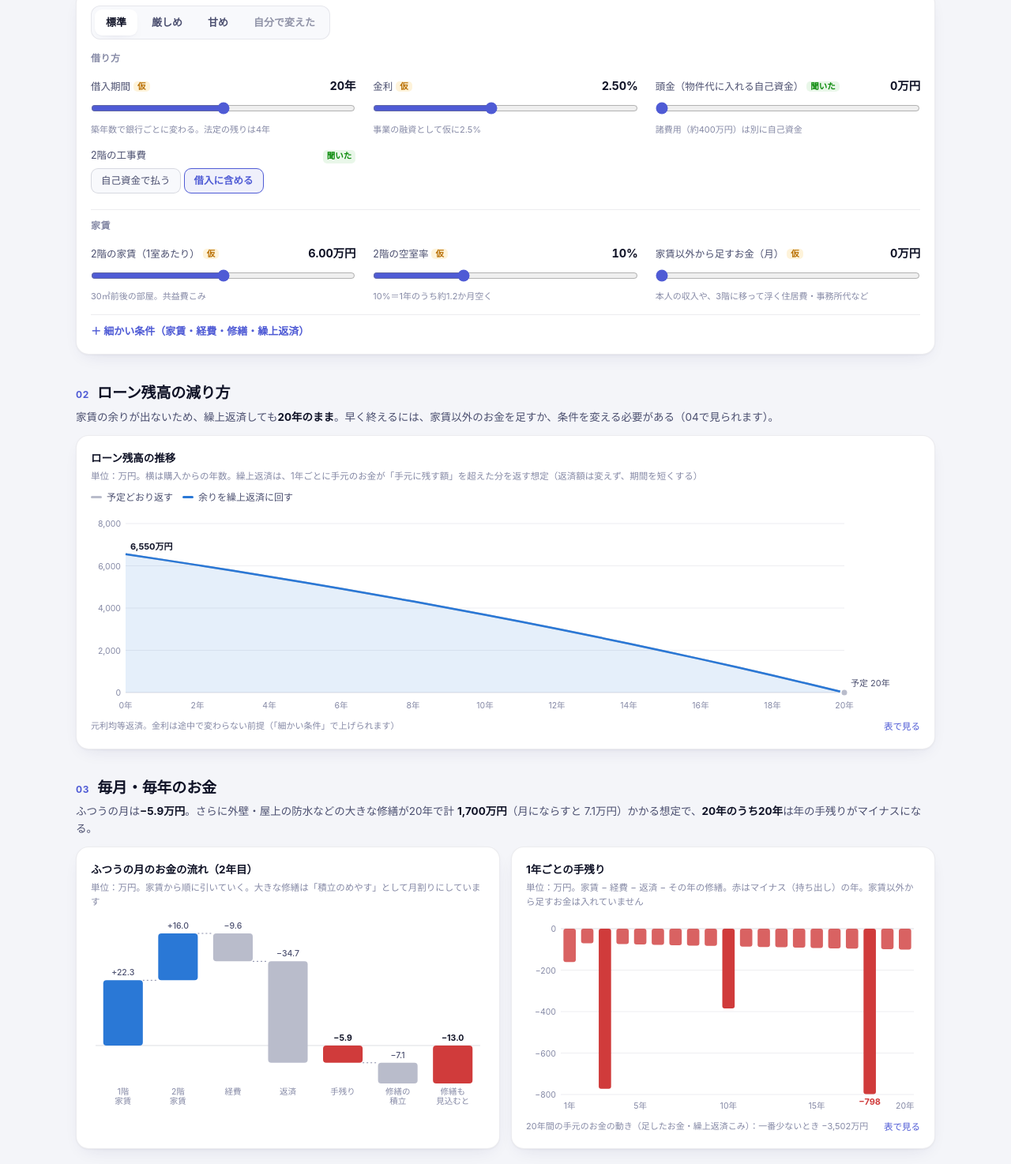
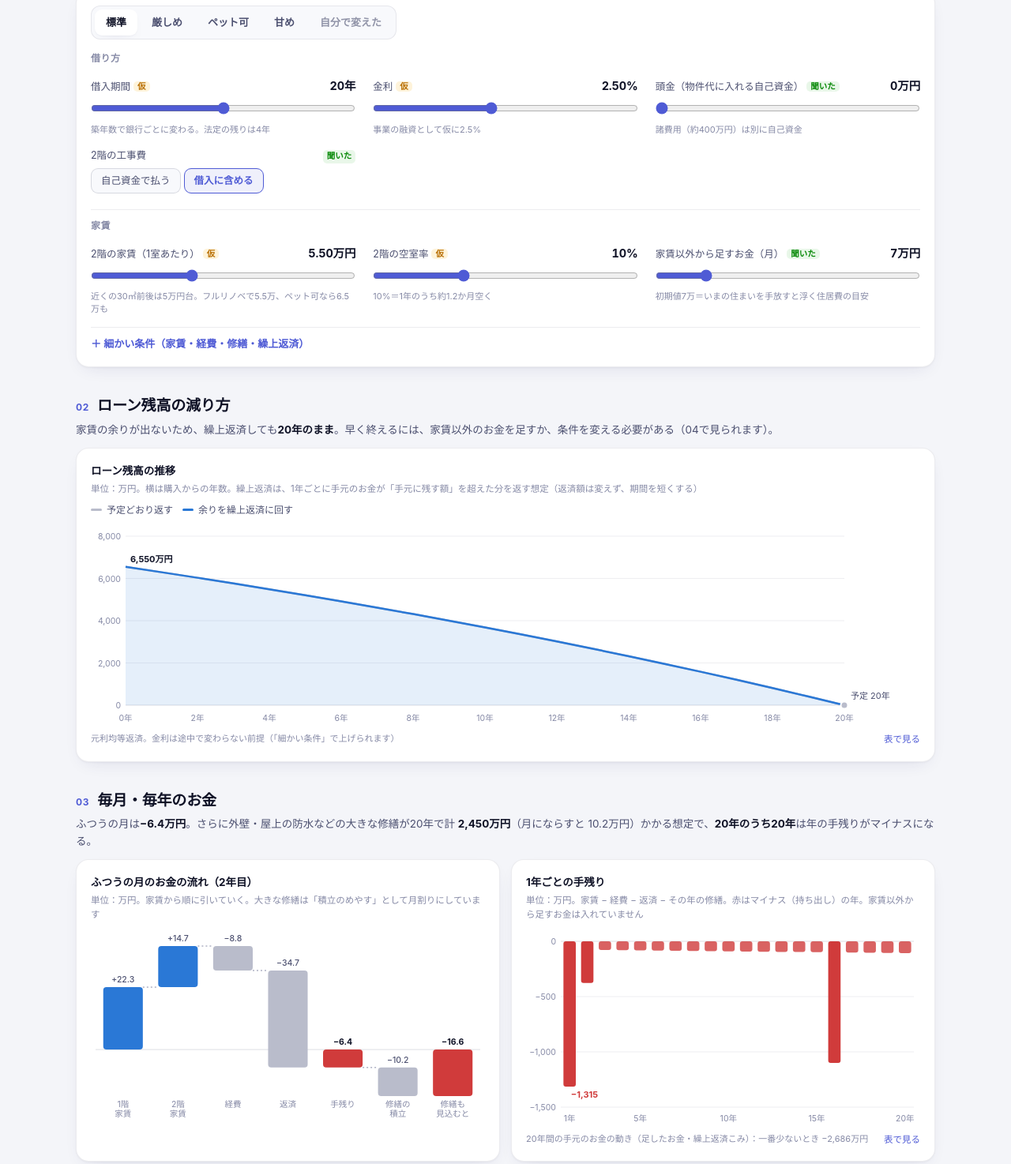
Before and after one commit to rin620317-cyber/building-loan-sim, a plain HTML site: page index.html in a window 1280 px wide. Shown: the part 870-2344 px from the top of the page at 79% size. Drawn offline with Linux system fonts and the light colour scheme.

Commit message:
最新の試算（ペット可の想定・直結給水など）に合わせて更新
Co-Authored-By: Claude Opus 5.5 <noreply@anthropic.com>

```diff
--- a/index.html
+++ b/index.html
@@ -197,7 +197,7 @@ details.more .ctl{margin-top:12px}
  <p class="msg">動かすと、上の結論とすべてのグラフがその場で変わります。<span class="who u" style="font-size:11px;font-weight:600;border-radius:5px;padding:0 5px">聞いた</span>はお聞きした数字、<span class="who k" style="font-size:11px;font-weight:600;border-radius:5px;padding:0 5px">仮</span>は一般的な想定です。</p>
  <div class="card">
   <div class="scen" role="group" aria-label="想定の切り替え">
-   <button type="button" data-s="std" class="on">標準</button><button type="button" data-s="hard">厳しめ</button><button type="button" data-s="easy">甘め</button><button type="button" data-s="custom" disabled style="opacity:.6">自分で変えた</button>
+   <button type="button" data-s="std" class="on">標準</button><button type="button" data-s="hard">厳しめ</button><button type="button" data-s="pet">ペット可</button><button type="button" data-s="easy">甘め</button><button type="button" data-s="custom" disabled style="opacity:.6">自分で変えた</button>
   </div>
   <div class="ctl" id="ctl-main"></div>
   <details class="more"><summary>細かい条件（家賃・経費・修繕・繰上返済）</summary><div class="ctl" id="ctl-more"></div></details>
@@ -275,7 +275,8 @@ details.more .ctl{margin-top:12px}
   <div class="card">
    <p class="ct">この建物で気をつけたいこと</p>
    <ul class="pts">
-    <li><b>外壁・屋上の防水</b>：RCは12〜15年ごとが目安。築43年なら少なくとも2回目以降。足場代がかさむ。</li>
+    <li><b>外壁・屋上の防水</b>：RCは12〜15年ごとが目安だが、<b>築43年で一度も大規模修繕をしていない</b>。内覧で雨漏り跡と、外壁の窓枠からの斜めのひびを確認。足場代がかさむ。</li>
+    <li><b>結露・断熱</b>：3階は結露がひどく床が浮いている。1983年のRCは断熱が薄いことが多く、3階のリノベで内断熱を入れる費用を見込む。</li>
     <li><b>給排水管・電気・受水槽</b>：築40年を超えると古い鉄の配管が傷みやすい。2階の工事で一緒に替えると割安なことも。</li>
     <li><b>2階の水回りの新設</b>：排水管をどこに通すかで費用が大きく変わる。床を上げる・1階の天井を通すなど、見積もりで必ず確認。</li>
     <li><b>アスベスト</b>：1983年築は使われている可能性がある。工事の前に調べることが法律で決まっている（調査費がかかる）。</li>
@@ -304,10 +305,10 @@ details.more .ctl{margin-top:12px}
   <div class="card">
    <p class="ct" style="margin-bottom:6px">建物・入居のこと</p>
    <ul class="chk">
-    <li><span class="ic b">6</span><span>前回の外壁・屋上の修繕はいつか<small>修繕履歴。なければ3年目に700万円で置いています</small></span></li>
+    <li><span class="ic b">6</span><span>前回の外壁・屋上の修繕はいつか<small>これまで修繕なしと聞いたので、1年目に1,000万円で置いています。劣化診断で金額を確かめる</small></span></li>
     <li><span class="ic x">7</span><span>確認済証・検査済証があるか<small>新耐震の確認と、銀行の評価に関わる</small></span></li>
     <li><span class="ic x">8</span><span>1階テナント（ペット関連の教室）との賃貸契約の中身<small>契約期間・更新・解約の予告期間・敷金。1階は家賃の6割を占める</small></span></li>
-    <li><span class="ic x">9</span><span>2階の家賃の相場<small>近くの30㎡前後の部屋。仮に月6.0万円・空室10%</small></span></li>
+    <li><span class="ic x">9</span><span>2階の家賃の相場<small>近くの30㎡前後の部屋は5万円台。仮に月5.5万円（ペット可なら6.5万円）・空室10%</small></span></li>
     <li><span class="ic n">10</span><span>建物の調査（劣化診断）<small>配管・防水・コンクリートの状態。銀行の融資期間の判断にも使われる</small></span></li>
    </ul>
   </div>
@@ -320,13 +321,14 @@ details.more .ctl{margin-top:12px}
 /* ===== 前提（単位：万円。who: u＝聞いた / k＝仮） ===== */
 const BUILT=1983, NOW=2026, AGE0=NOW-BUILT, LEGAL=47;
 const STD={price:5500,down:0,misc:400,renoLoan:1,term:20,rate:2.5,rateUp:0,rateUpY:5,
- rent1:23.5,vac1:5,dec1:0,rooms:3,rentRoom:6.0,vac2:10,dec2:1,renoMonths:6,perRoom:350,
- tax:45,ins:12,util:1.5,mgmt:5,small:30,
- bigCost:700,bigY:3,bigEvery:15,eqCost:300,eqY:10,
- extra:0,prepay:1,buffer:300};
+ rent1:23.5,vac1:5,dec1:0,rooms:3,rentRoom:5.5,vac2:10,dec2:1,renoMonths:6,perRoom:350,
+ tax:45,ins:12,util:1.5,mgmt:0,small:30,
+ bigCost:1000,bigY:1,bigEvery:15,eqCost:300,eqY:2,direct:150,
+ extra:7,prepay:1,buffer:300};
 const SCEN={std:{},
- hard:{rate:2.5,rateUp:1,rentRoom:5.5,vac2:20,vac1:10,dec2:1.5,perRoom:420,bigCost:900,eqCost:400},
- easy:{rate:2.0,rentRoom:6.5,vac2:5,vac1:0,dec2:0.5,perRoom:300,bigCost:600}};
+ pet:{rentRoom:6.5},
+ hard:{rate:3.0,rateUp:1,rentRoom:5.0,vac2:20,vac1:10,dec2:1.5,perRoom:450,bigCost:1300,eqCost:400},
+ easy:{rate:2.0,rentRoom:6.5,vac2:5,vac1:0,dec2:0.5,perRoom:300,bigCost:800}};
 // [キー, 名前, 最小, 最大, 刻み, 単位, 聞いた/仮, ひとこと, 置き場所]
 const CTL=[
  ["@","借り方","main"],
@@ -335,9 +337,9 @@ const CTL=[
  ["down","頭金（物件代に入れる自己資金）",0,2000,50,"万円","u","諸費用（約400万円）は別に自己資金","main"],
  ["renoLoan","2階の工事費",0,1,1,"","u","","main",["自己資金で払う","借入に含める"]],
  ["@","家賃","main"],
- ["rentRoom","2階の家賃（1室あたり）",4,8,0.1,"万円","k","30㎡前後の部屋。共益費こみ","main"],
+ ["rentRoom","2階の家賃（1室あたり）",4,8,0.1,"万円","k","近くの30㎡前後は5万円台。フルリノベで5.5万、ペット可なら6.5万も","main"],
  ["vac2","2階の空室率",0,30,1,"%","k","10%＝1年のうち約1.2か月空く","main"],
- ["extra","家賃以外から足すお金（月）",0,40,1,"万円","k","本人の収入や、3階に移って浮く住居費・事務所代など","main"],
+ ["extra","家賃以外から足すお金（月）",0,40,1,"万円","u","初期値7万＝いまの住まいを手放すと浮く住居費の目安","main"],
  ["@","2階の部屋","more"],
  ["rooms","2階の部屋数",3,4,1,"室","u","","more",["3室","4室"]],
  ["perRoom","2階の工事費（1室あたり）",200,600,10,"万円","k","キッチン・浴室・トイレ・排水・内装","more"],
@@ -350,13 +352,14 @@ const CTL=[
  ["tax","固定資産税・都市計画税（年）",20,100,1,"万円","k","課税明細書で確認","more"],
  ["ins","火災・地震保険（年）",5,30,1,"万円","k","","more"],
  ["util","共用部の電気・水道・清掃（月）",0,5,0.5,"万円","k","","more"],
- ["mgmt","2階の管理委託料",0,10,1,"%","k","家賃の5%前後。自分で管理すれば0","more"],
+ ["mgmt","2階の管理委託料",0,10,1,"%","u","自主管理の予定なので0。委託すると家賃の5%前後","more"],
  ["small","小さな修繕・入退去の費用（年）",0,80,5,"万円","k","給湯器・エアコンの交換、退去後の補修など","more"],
  ["@","大きな修繕","more"],
  ["bigCost","外壁・屋上防水（1回）",300,1500,50,"万円","k","足場こみ","more"],
- ["bigY","その1回目（購入から何年目）",1,15,1,"年目","k","前回の修繕がいつかで決まる","more"],
+ ["bigY","その1回目（購入から何年目）",1,15,1,"年目","u","これまで大規模修繕なし。雨漏り跡・外壁のひびあり","more"],
  ["bigEvery","そのあとの間隔",10,20,1,"年ごと","k","","more"],
- ["eqCost","給排水管・電気・受水槽の更新",0,1000,50,"万円","k","","more"],
+ ["eqCost","給排水管・電気・受水槽の更新",0,1000,50,"万円","k","古い給水管・排水管・電気の更新。直結給水にすればポンプの更新は不要","more"],
+ ["direct","直結給水への切替工事（1年目）",0,500,10,"万円","k","1階の給水ポンプをなくす工事。道路側の引込管を太くする工事が要ることも。地元の水道局に要確認","more"],
  ["eqY","その時期（購入から何年目）",1,20,1,"年目","k","","more"],
  ["@","金利の上昇と繰上返済","more"],
  ["rateUp","6年目からの金利の上がり幅",0,2,0.25,"%","k","変動金利の場合の備え","more"],
@@ -381,6 +384,7 @@ function monthFlow(p,m){ // m=1.. 購入からの月
 function eventsIn(p,y){const e=[];
  if(y>=p.bigY&&(y-p.bigY)%p.bigEvery===0)e.push(["外壁・屋上防水",p.bigCost]);
  if(y===p.eqY&&p.eqCost>0)e.push(["給排水管・電気・受水槽",p.eqCost]);
+ if(y===1&&p.direct>0)e.push(["直結給水への切替工事",p.direct]);
  return e}
 function sim(p,o={}){
  const prepay=o.prepay??!!p.prepay, extra=o.extra??p.extra;
@@ -540,7 +544,7 @@ function render(){
  const base=sim(P,{prepay:false}),pre=sim(P,{prepay:!!P.prepay}),t=typical(P),T=P.term;
  const sens=chSens();
  const isStd=sameAs(STD)&&scen==="std";
- const who=isStd?"標準ケースでは":(scen==="hard"&&sameAs({...STD,...SCEN.hard})?"厳しめの想定では":(scen==="easy"&&sameAs({...STD,...SCEN.easy})?"甘めの想定では":"いまの条件では"));
+ const who=isStd?"標準ケースでは":(scen==="hard"&&sameAs({...STD,...SCEN.hard})?"厳しめの想定では":(scen==="easy"&&sameAs({...STD,...SCEN.easy})?"甘めの想定では":(scen==="pet"&&sameAs({...STD,...SCEN.pet})?"ペット可にした場合":"いまの条件では")));
  const fromDone=pre.payoff-P.renoMonths;
  $("#h1").innerHTML=`${who}、2階の完成から<span class="big">約${ym(fromDone)}</span>で完済${pre.payoff<T*12-1?"":`（借入期間${T}年どおり）`}`;
  const own=P.misc+P.down+(P.renoLoan?0:renoCost(P));
@@ -640,5 +644,6 @@ function startMotion(){
 buildCtl();sync();render();startMotion();
 let rt,lastW=$(".wrap").clientWidth;new ResizeObserver(()=>{const w=$(".wrap").clientWidth;if(w===lastW)return;lastW=w;clearTimeout(rt);rt=setTimeout(redraw,120)}).observe($(".wrap"));
 </script>
+
 </body>
 </html>
```
